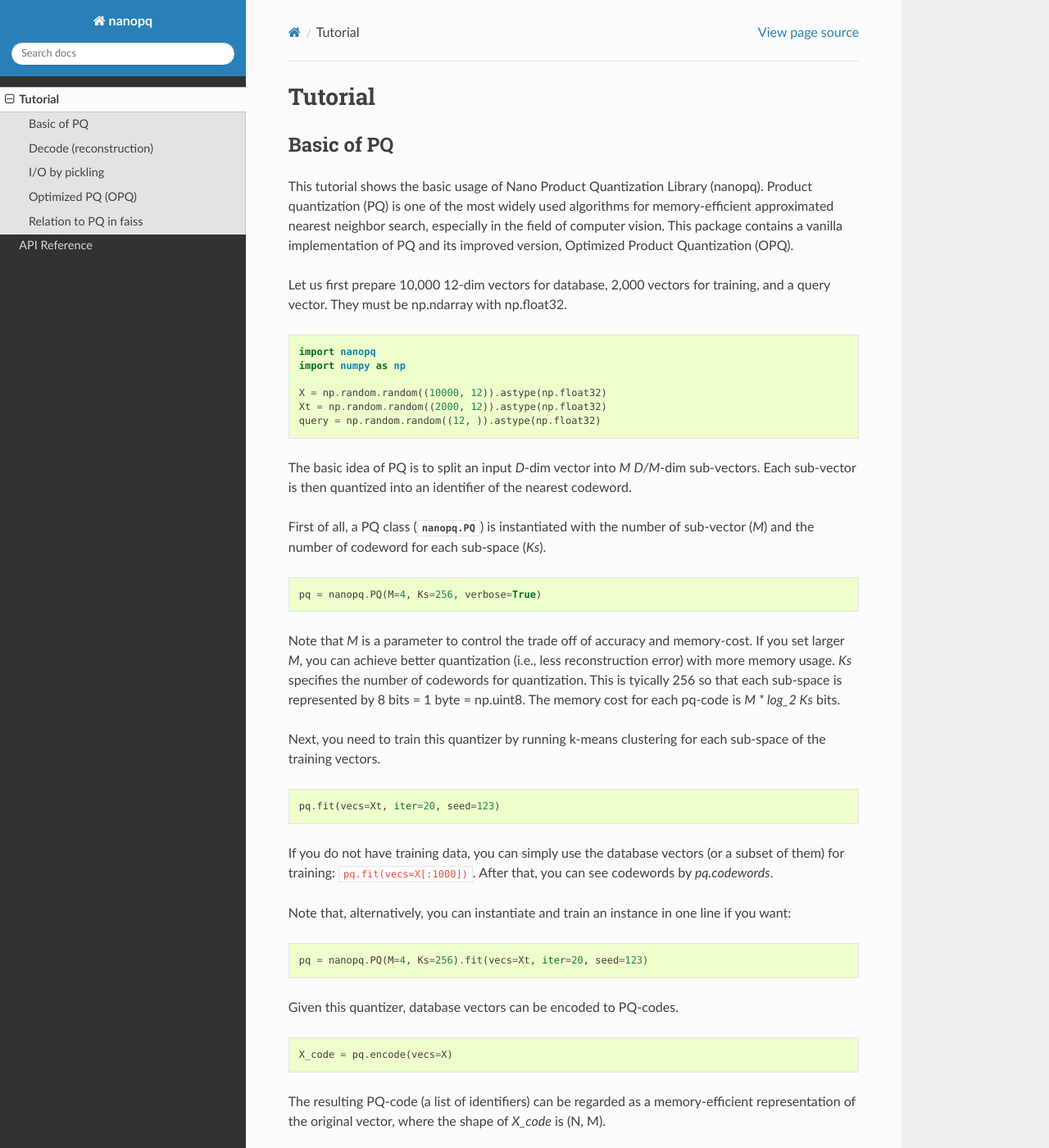
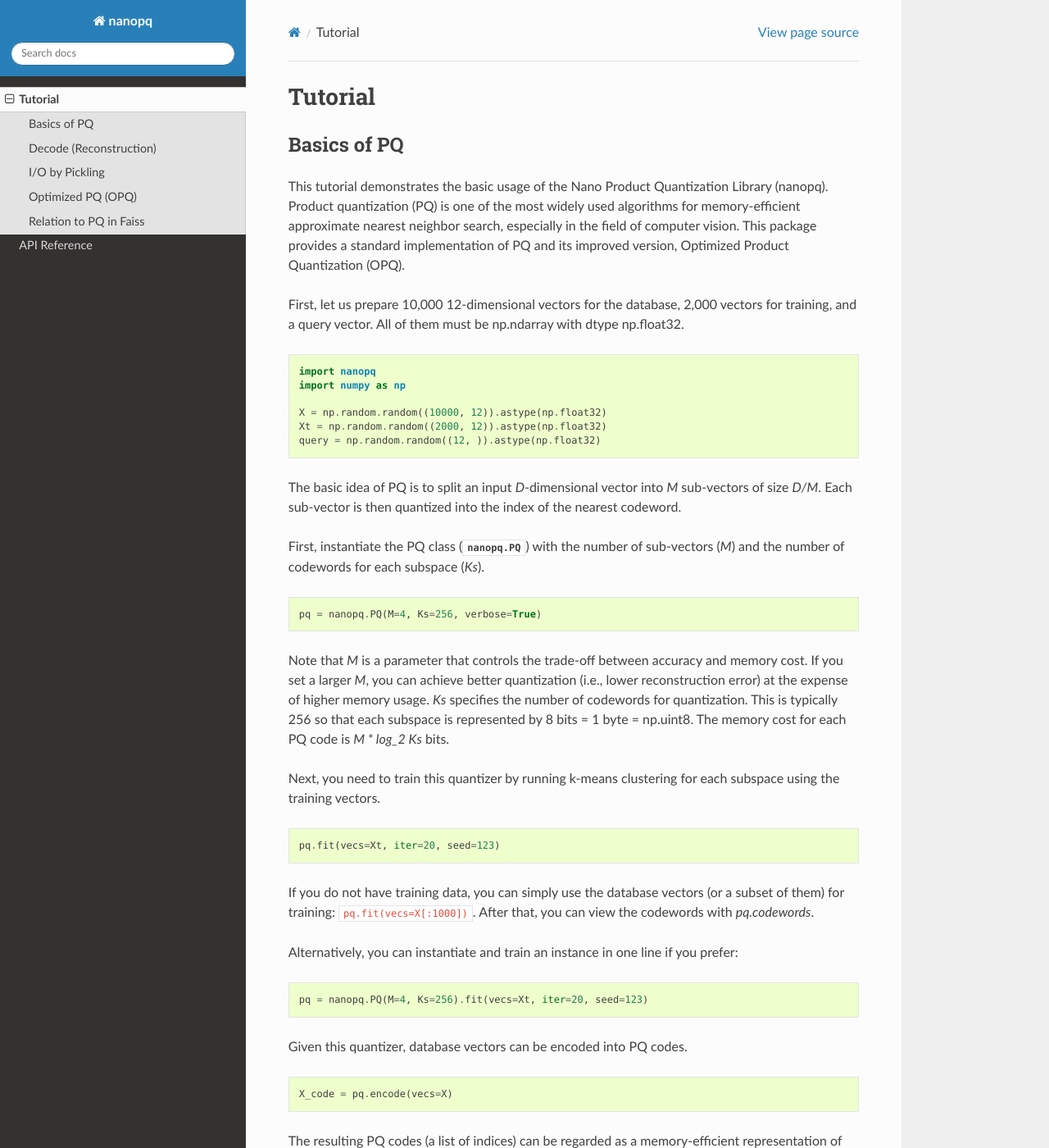
Before and after one commit to matsui528/nanopq, a Sphinx documentation site: the page built from docs/source/tutorial.rst, in a window 1280 px wide and 1400 px high. Shown: the whole window at 82% size. Built offline with Sphinx 7.4.7 and the Read the Docs theme 3.1.0, drawn with Linux system fonts in a browser that asks for light colours; some of the changed text lies outside the part shown.

Commit message:
updated english of docs

```diff
--- a/docs/source/tutorial.rst
+++ b/docs/source/tutorial.rst
@@ -1,17 +1,17 @@
 Tutorial
 ==========
 
-Basic of PQ
+Basics of PQ
 ------------
 
-This tutorial shows the basic usage of Nano Product Quantization Library (nanopq).
+This tutorial demonstrates the basic usage of the Nano Product Quantization Library (nanopq).
 Product quantization (PQ) is one of the most widely used algorithms
-for memory-efficient approximated nearest neighbor search,
+for memory-efficient approximate nearest neighbor search,
 especially in the field of computer vision.
-This package contains a vanilla implementation of PQ and its improved version, Optimized Product Quantization (OPQ).
+This package provides a standard implementation of PQ and its improved version, Optimized Product Quantization (OPQ).
 
-Let us first prepare 10,000 12-dim vectors for database, 2,000 vectors for training,
-and a query vector. They must be np.ndarray with np.float32.
+First, let us prepare 10,000 12-dimensional vectors for the database, 2,000 vectors for training,
+and a query vector. All of them must be np.ndarray with dtype np.float32.
 
 .. code-block:: python
 
@@ -22,70 +22,70 @@ and a query vector. They must be np.ndarray with np.float32.
     Xt = np.random.random((2000, 12)).astype(np.float32)
     query = np.random.random((12, )).astype(np.float32)
 
-The basic idea of PQ is to split an input `D`-dim vector into `M` `D/M`-dim sub-vectors.
-Each sub-vector is then quantized into an identifier of the nearest codeword.
+The basic idea of PQ is to split an input `D`-dimensional vector into `M` sub-vectors of size `D/M`.
+Each sub-vector is then quantized into the index of the nearest codeword.
 
-First of all, a PQ class (:class:`nanopq.PQ`) is instantiated with the number of sub-vector (`M`)
-and the number of codeword for each sub-space (`Ks`).
+First, instantiate the PQ class (:class:`nanopq.PQ`) with the number of sub-vectors (`M`)
+and the number of codewords for each subspace (`Ks`).
 
 .. code-block:: python
 
     pq = nanopq.PQ(M=4, Ks=256, verbose=True)
 
-Note that `M` is a parameter to control the trade off of accuracy and memory-cost.
-If you set larger `M`, you can achieve better quantization (i.e., less reconstruction error)
-with more memory usage.
+Note that `M` is a parameter that controls the trade-off between accuracy and memory cost.
+If you set a larger `M`, you can achieve better quantization (i.e., lower reconstruction error)
+at the expense of higher memory usage.
 `Ks` specifies the number of codewords for quantization.
-This is tyically 256 so that each sub-space is represented by 8 bits = 1 byte = np.uint8.
-The memory cost for each pq-code is `M * log_2 Ks` bits.
+This is typically 256 so that each subspace is represented by 8 bits = 1 byte = np.uint8.
+The memory cost for each PQ code is `M * log_2 Ks` bits.
 
-Next, you need to train this quantizer by running k-means clustering for each sub-space
-of the training vectors.
+Next, you need to train this quantizer by running k-means clustering for each subspace
+using the training vectors.
 
 .. code-block:: python
 
     pq.fit(vecs=Xt, iter=20, seed=123)
 
 If you do not have training data, you can simply use the database vectors
-(or a subset of them) for training: ``pq.fit(vecs=X[:1000])``. After that, you can see codewords by `pq.codewords`.
+(or a subset of them) for training: ``pq.fit(vecs=X[:1000])``. After that, you can view the codewords with `pq.codewords`.
 
-Note that, alternatively, you can instantiate and train an instance in one line if you want:
+Alternatively, you can instantiate and train an instance in one line if you prefer:
 
 .. code-block:: python
 
     pq = nanopq.PQ(M=4, Ks=256).fit(vecs=Xt, iter=20, seed=123)
 
 
-Given this quantizer, database vectors can be encoded to PQ-codes.
+Given this quantizer, database vectors can be encoded into PQ codes.
 
 .. code-block:: python
 
     X_code = pq.encode(vecs=X)
 
-The resulting PQ-code (a list of identifiers) can be regarded as a memory-efficient representation of the original vector,
+The resulting PQ codes (a list of indices) can be regarded as a memory-efficient representation of the original vectors,
 where the shape of `X_code` is (N, M).
 
 For the querying phase, the asymmetric distance between the query
-and the database PQ-codes can be computed efficiently.
+and the database PQ codes can be computed efficiently.
 
 .. code-block:: python
 
     dt = pq.dtable(query=query)  # dt.dtable.shape = (4, 256)
     dists = dt.adist(codes=X_code)  # (10000,)
 
-For each query, a distance table (`dt`) is first computed online.
-`dt` is an instance of :class:`nanopq.DistanceTable` class, which is a wrapper of the actual table (np.array), `dtable`.
+For each query, a distance table (`dt`) is first computed on the fly.
+`dt` is an instance of the :class:`nanopq.DistanceTable` class, which is a wrapper for the actual table (np.array), `dtable`.
 The elements of `dt.dtable` are computed by comparing each sub-vector of the query
-to the codewords for each sub-subspace.
+to the codewords for each subspace.
 More specifically, `dt.dtable[m][ks]` contains the squared Euclidean distance between
 (1) the `m`-th sub-vector of the query and (2) the `ks`-th codeword
-for the `m`-th sub-space (`pq.codewords[m][ks]`).
+for the `m`-th subspace (`pq.codewords[m][ks]`).
 
-Given `dtable`, the asymmetric distance to each PQ-code can be efficiently computed (`adist`).
-This can be achieved by simply fetching pre-computed distance value (the element of `dtable`)
-using PQ-codes.
+Given `dtable`, the asymmetric distance to each PQ code can be efficiently computed (`adist`).
+This can be achieved by simply fetching the pre-computed distance values (the elements of `dtable`)
+using the PQ codes.
 
-Note that the above two lines can be chained in a single line.
+Note that the above two lines can be combined into a single line.
 
 .. code-block:: python
 
@@ -112,11 +112,11 @@ by the exact squared Euclidean distance.
     print(dists_exact[:30])
 
 
-Decode (reconstruction)
+Decode (Reconstruction)
 -------------------------------
 
-Given PQ-codes, the original `D`-dim vectors can be
-approximately reconstructed by fetching codewords
+Given PQ codes, the original `D`-dimensional vectors can be
+approximately reconstructed by fetching the codewords
 
 .. code-block:: python
 
@@ -157,34 +156,34 @@ with the same interface as follows.
     X_code = opq.encode(vecs=X)
     dists = opq.dtable(query=query).adist(codes=X_code)
 
-The resultant codes approximate the original vectors finer,
-that usually leads to the better search accuracy.
-The training of OPQ will take much longer time compared to that of PQ.
+The resulting codes approximate the original vectors more accurately,
+which usually leads to better search accuracy.
+Training OPQ will take much longer compared to PQ.
 
 
-Relation to PQ in faiss
+Relation to PQ in Faiss
 -----------------------
 
 Note that
 `PQ is implemented in Faiss <https://github.com/facebookresearch/faiss/wiki/Faiss-building-blocks:-clustering,-PCA,-quantization#pq-encoding--decoding>`_,
-whereas Faiss is one of the most powerful ANN libraries developed by the original authors of PQ:
+which is one of the most powerful ANN libraries developed by the original authors of PQ:
 
 - `faiss.ProductQuantizer <https://github.com/facebookresearch/faiss/blob/master/ProductQuantizer.h>`_: The core component of PQ.
 - `faiss.IndexPQ <https://github.com/facebookresearch/faiss/blob/master/IndexPQ.h>`_: The search interface. IndexPQ = ProductQuantizer + PQ-codes.
 
-Since Faiss is highly optimized, you should use PQ in Faiss if the runtime is your most important criteria.
-The difference between PQ in `nanopq` and that in Faiss is highlighted as follows:
+Since Faiss is highly optimized, you should use PQ in Faiss if runtime is your most important criterion.
+The differences between PQ in `nanopq` and that in Faiss are highlighted as follows:
 
-- Our `nanopq` can be installed simply by pip without any third party dependencies such as Intel MKL
-- The core part of `nanopq` is a vanilla implementation of PQ written in a single python file.
-  It would be easier to extend that for further applications.
+- Our `nanopq` can be installed simply via pip without any third-party dependencies such as Intel MKL.
+- The core part of `nanopq` is a standard implementation of PQ written in a single Python file.
+  It is easier to extend for further applications.
 - A standalone OPQ is implemented.
-- The result of :func:`nanopq.DistanceTable.adist` is **not** sorted. This would be useful when you would like to
-  know not only the nearest but also the other results.
-- The accuracy (reconstruction error) of `nanopq.PQ` and that of `faiss.IndexPQ` are `almost same <https://github.com/matsui528/nanopq/blob/master/tests/test_convert_faiss.py>`_.
+- The result of :func:`nanopq.DistanceTable.adist` is **not** sorted. This is useful when you want to
+  know not only the nearest but also other results.
+- The accuracy (reconstruction error) of `nanopq.PQ` and that of `faiss.IndexPQ` are `almost the same <https://github.com/matsui528/nanopq/blob/master/tests/test_convert_faiss.py>`_.
 
 You can convert an instance of `nanopq.PQ` to/from that of `faiss.IndexPQ`
-by :func:`nanopq.nanopq_to_faiss` or :func:`nanopq.faiss_to_nanopq`.
+using :func:`nanopq.nanopq_to_faiss` or :func:`nanopq.faiss_to_nanopq`.
 
 .. code-block:: python
 
```
Also changed, not shown: other parts of docs/source/tutorial.rst (+5 -6 lines).
